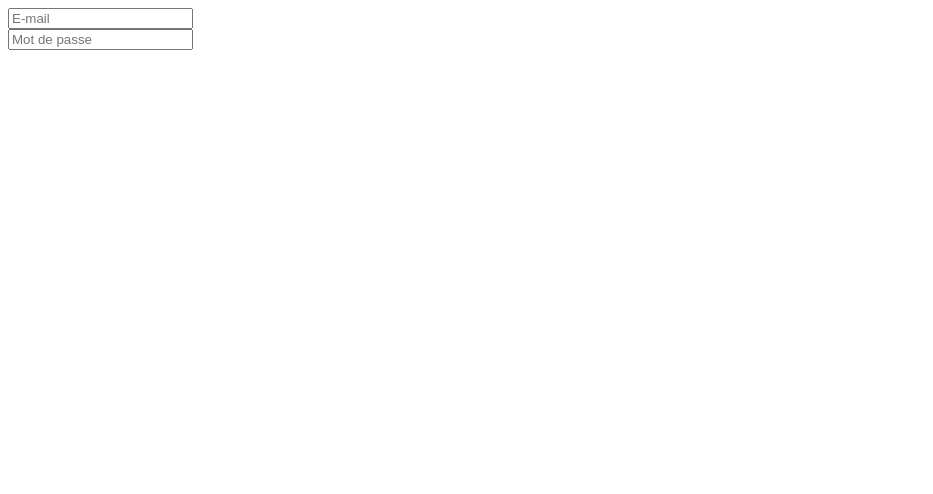
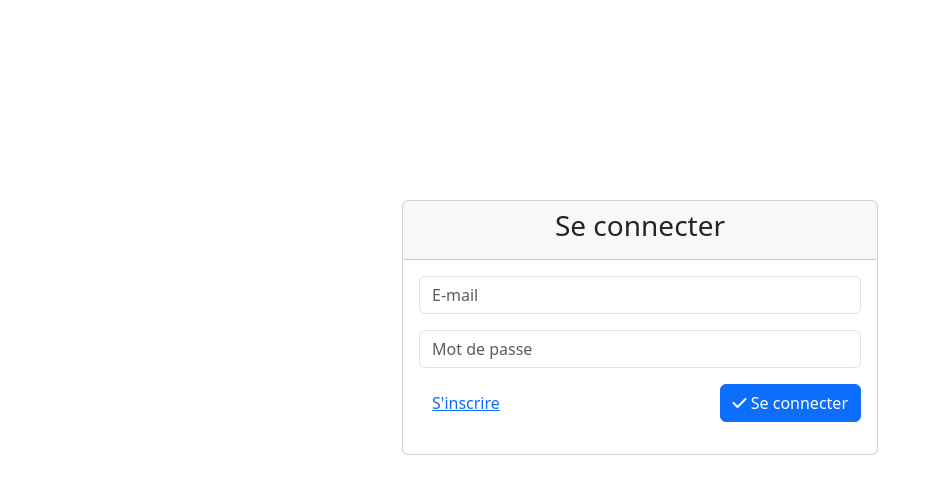
Before and after one commit to UlrichNZEULEU/gestion-de-stock, an Angular app: page / in a window 1280 px wide. Shown: the top 494 px of the page, without its empty margins (0-933 px from the left). Built offline with nearby package versions, Linux system fonts and the light colour scheme.

Commit message:
Implementation de la page login terminee. Suite a la page d'inscription maintenant.

```diff
--- a/angular.json
+++ b/angular.json
@@ -35,7 +35,13 @@
               "src/assets"
             ],
             "styles": [
-              "src/styles.css"
+              "src/styles.css",
+              "./node_modules/bootstrap/dist/css/bootstrap.min.css",
+              "./node_modules/@fortawesome/fontawesome-free/css/all.css"
+
+
+
+
             ],
             "scripts": [],
             "server": "src/main.server.ts",
@@ -100,11 +106,13 @@
             ],
             "styles": [
               "src/styles.css",
-              "node_modules/bootstrap/dist/css/bootstrap.min.css"
+              "./node_modules/bootstrap/dist/css/bootstrap.min.css",
+              "./node_modules/@fortawesome/fontawesome-free/css/all.css"
+            ],
+            "scripts": [
+              "./node_modules/bootstrap/dist/js/bootstrap.min.js"
 
-
-            ],
-            "scripts": []
+            ]
           }
         }
       }
--- a/package.json
+++ b/package.json
@@ -21,8 +21,12 @@
     "@angular/platform-server": "^17.3.0",
     "@angular/router": "^17.3.0",
     "@angular/ssr": "^17.3.6",
+    "@fortawesome/fontawesome-free": "^6.5.2",
+    "@popperjs/core": "^2.11.8",
     "bootstrap": "^5.3.3",
     "express": "^4.18.2",
+    "jquery": "^3.7.1",
+    "popper.js": "^1.16.1",
     "rxjs": "~7.8.0",
     "tslib": "^2.3.0",
     "zone.js": "~0.14.3"
--- a/src/app/app.component.ts
+++ b/src/app/app.component.ts
@@ -1,4 +1,5 @@
 import { Component } from '@angular/core';
+
 
 @Component({
   selector: 'app-root',
--- a/src/app/app.module.ts
+++ b/src/app/app.module.ts
@@ -12,7 +12,7 @@ import { PageLoginComponent } from './pages/page-login/page-login.component';
   ],
   imports: [
     BrowserModule,
-    AppRoutingModule
+    AppRoutingModule,
   ],
   providers: [
     provideClientHydration()
--- a/src/app/pages/page-login/page-login.component.css
+++ b/src/app/pages/page-login/page-login.component.css
@@ -0,0 +1,4 @@
+.my-container{
+  margin-top: 200px;
+  max-width: 500px;
+}
--- a/src/app/pages/page-login/page-login.component.html
+++ b/src/app/pages/page-login/page-login.component.html
@@ -1,12 +1,22 @@
-<div class="container">
+<div class="container my-container">
     <div class="card justify-content-md-center">
+        <div class="card-header text-center">
+            <h3>Se connecter</h3>
+        </div>
         <div class="card-body">
             <div class="mb-3">
-                <input type="email" class="form-control" placeholder="E-mail">
+                <input type="email" class="form-control"  placeholder="E-mail">
             </div>
             <div class="mb-3">
-                <input type="password" class="form-control" placeholder="Mot de passe">
+                <input type="password" class="form-control"  placeholder="Mot de passe">
+            </div>
+            <div class="mb-3 d-flex justify-content-between">
+                <button type="button" class="btn btn-link">S'inscrire</button>
+                <button type="button" class="btn btn-primary">
+                    <i class="fa-solid fa-check"></i>&nbsp;Se connecter
+                </button>
             </div>
         </div>
+
     </div>
 </div>
```
Also changed, not shown: 1 other file (tests, documents, lock files or other folders).
